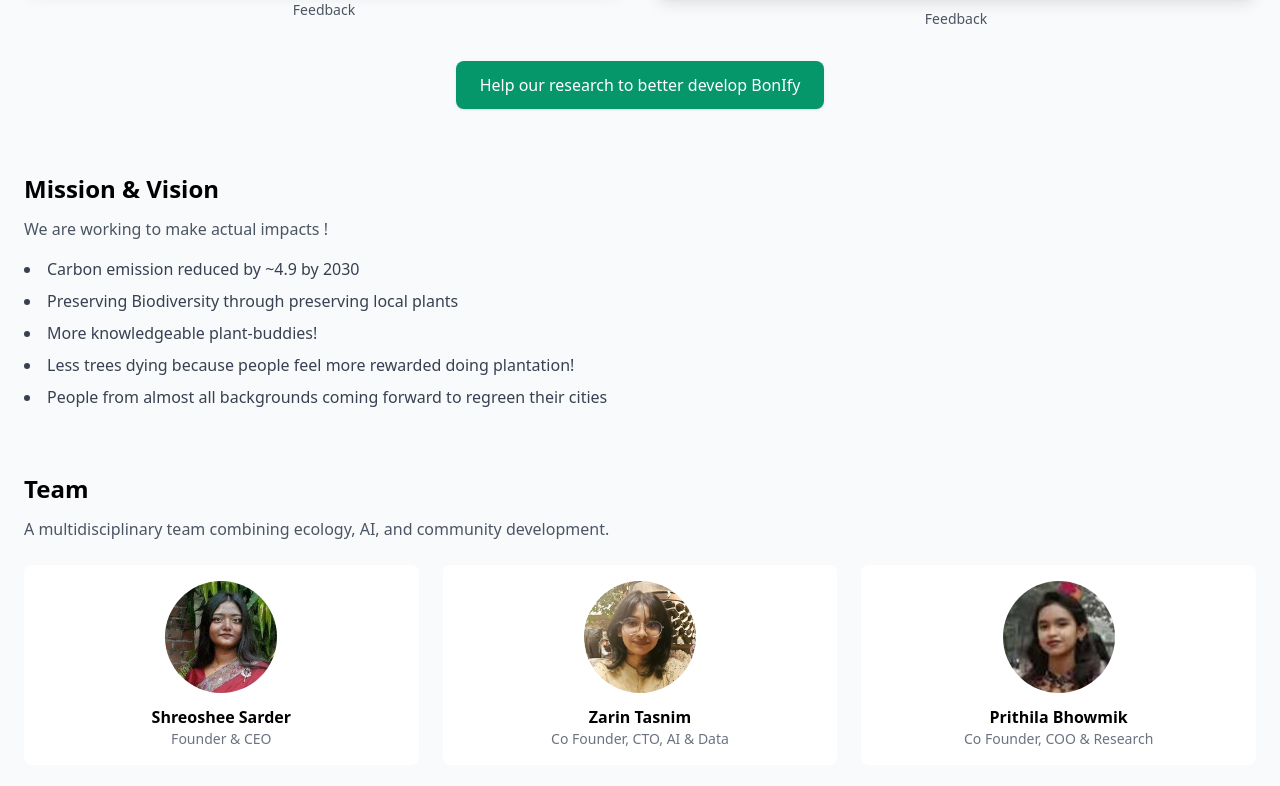
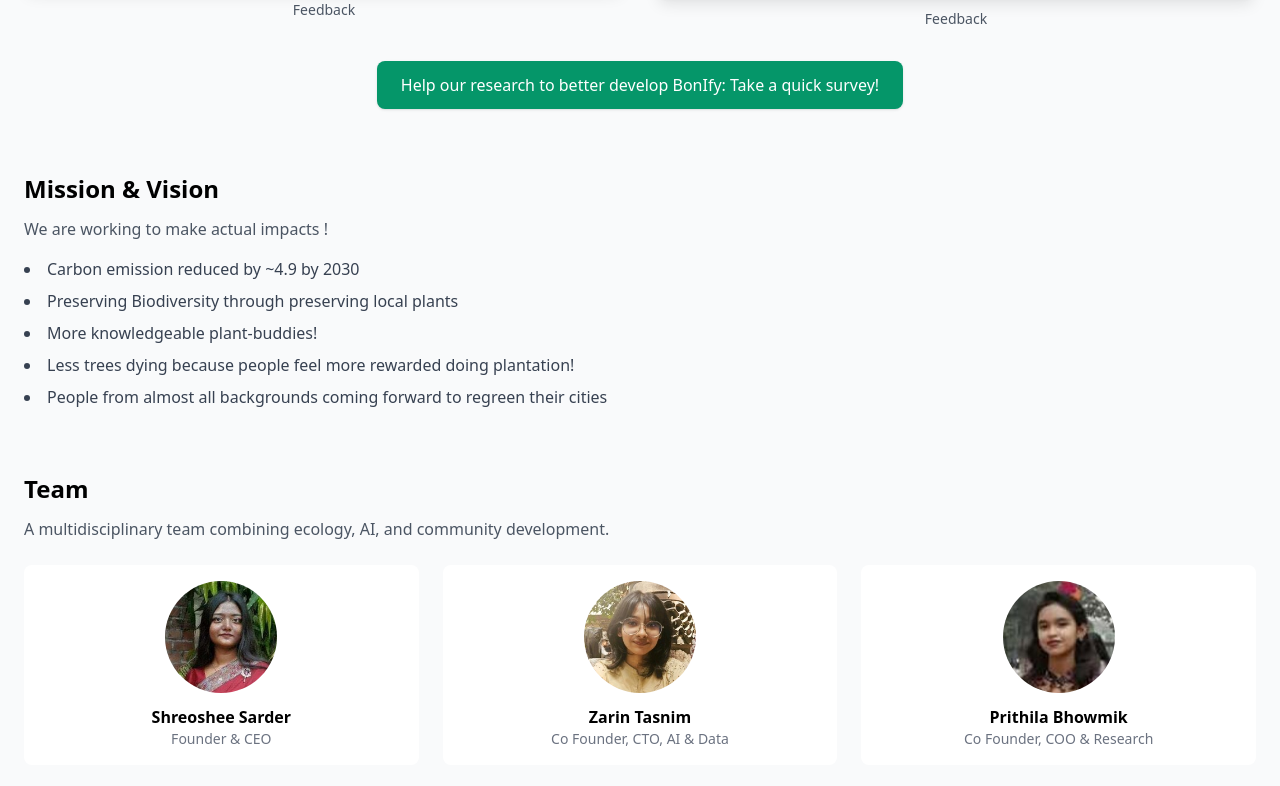
Before and after one commit to BonIfy05/bonify_website, a plain HTML site: page index.html in a window 1280 px wide. Shown: the part 2110-2896 px from the top of the page. Drawn offline with nearby package versions, Linux system fonts and the light colour scheme.

Commit message:
Update index.html

```diff
--- a/index.html
+++ b/index.html
@@ -252,7 +252,7 @@
                 <a href="https://docs.google.com/forms/d/1DDyas-DWpnfeueOLGU44imwNax_-HVhbiHsa5zOABdY/edit?ts=67b44f2c"
                     target="_blank"
                     class="inline-block px-6 py-3 bg-emerald-600 text-white rounded-lg shadow hover:bg-emerald-700 transition">
-                    Help our research to better develop BonIfy
+                    Help our research to better develop BonIfy: Take a quick survey!
                 </a>
             </div>
         </section>
```
